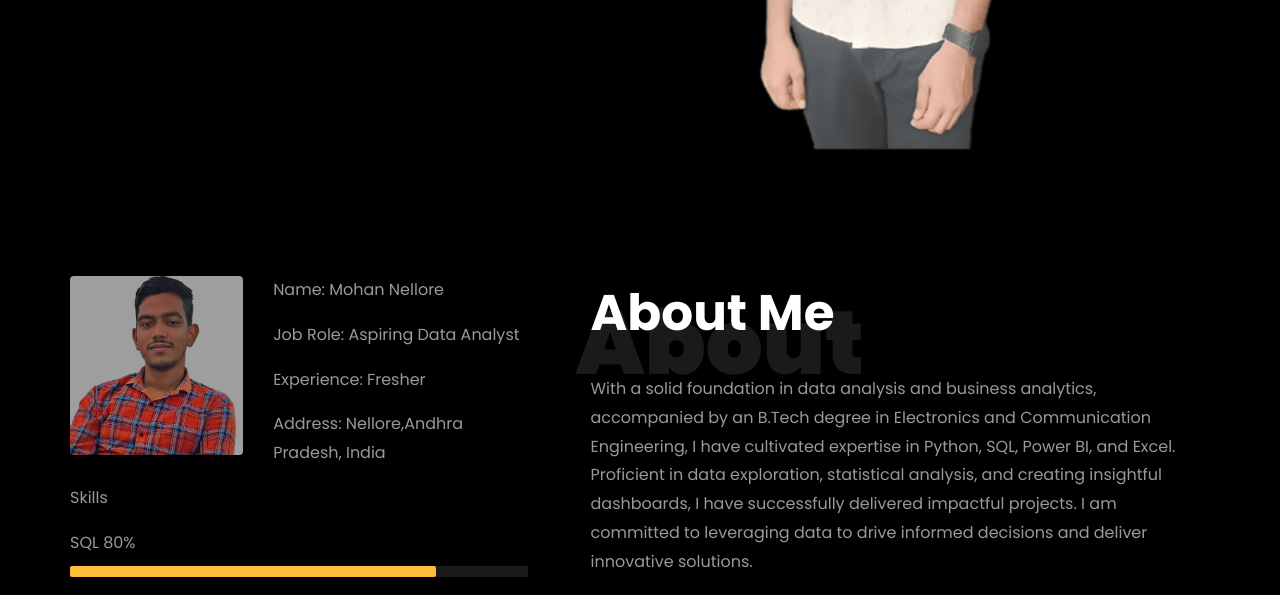
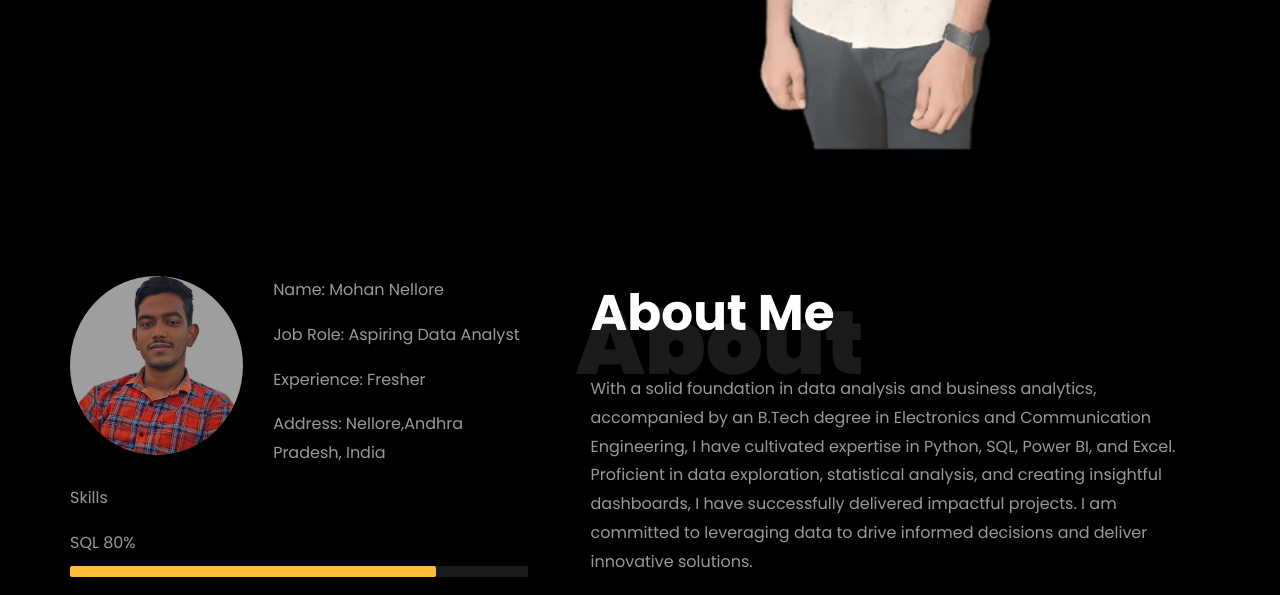
Before and after one commit to MohanNellore/MohanNellore.github.io, a plain HTML site: page index.html in a window 1280 px wide. Shown: the part 586-1181 px from the top of the page. Drawn offline with Linux system fonts and the light colour scheme; files whose address does not match are found by name.

Commit message:
Update index.html

```diff
--- a/index.html
+++ b/index.html
@@ -213,7 +213,7 @@
 								<div class="row">
 									<div class="col-sm-6 col-md-5">
 									  <div class="about-img">
-										<img src="images/about-me.png" class="img-fluid rounded b-shadow-a" alt="">
+										<img src="images/about-me.png" class="img-fluid rounded-circle b-shadow-a" alt="">
 									  </div>
 									</div>
 									<!-- Details next to profile image -->
```
